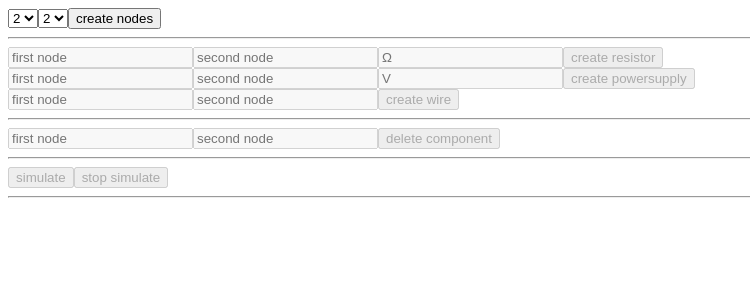
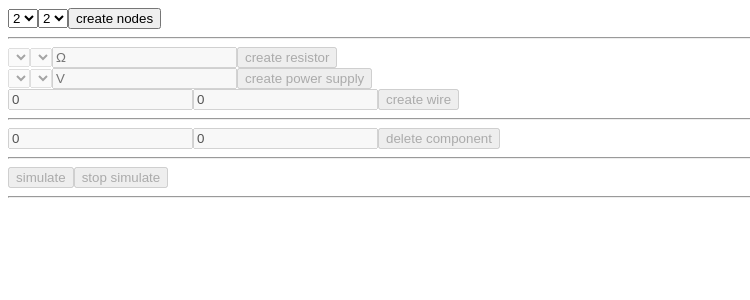
Before and after one commit to condrint/Circuit-Simulator, a React (Create React App) app in the folder react_client/: page / in a window 1280 px wide. Shown: the top 300 px of the page, without its empty margins (0-750 px from the left). Built offline with nearby package versions, Linux system fonts and the light colour scheme.

Commit message:
worked on resistor/powersupply input set up

```diff
--- a/react_client/src/App.js
+++ b/react_client/src/App.js
@@ -1,5 +1,6 @@
 import React, { Component } from 'react';
 const axios = require('axios');
+const { NodeInput } = require('./nodeinput')
 
 class App extends Component {
   constructor(){
@@ -8,29 +9,36 @@ class App extends Component {
       nodesCreated: false,
       simulating: false,
       ableToStopSimulating: false,
+      numberOfNodes: '',
+
       resistorInputValue: '',
-      resistorNode1InputValue: '',
-      resistorNode2InputValue: '',
+      resistorNode1InputValue: '0',
+      resistorNode2InputValue: '0',
+
       powerSupplyInputValue: '',
-      powerSupplyNode1InputValue: '',
-      powerSupplyNode2InputValue: '',
-      wireNode1InputValue: '',
-      wireNode2InputValue: '',
-      deleteNode1InputValue: '',
-      deleteNode2InputValue: '',
+      powerSupplyNode1InputValue: '0',
+      powerSupplyNode2InputValue: '0',
+
+      wireNode1InputValue: '0',
+      wireNode2InputValue: '0',
+
+      deleteNode1InputValue: '0',
+      deleteNode2InputValue: '0',
+
       nodeDimensions: [],
-      rowsOfNodesInput: '',
-      colOfNodesInput: '',
-      sessionID: '',
+      rowsOfNodesInput: '2', //default value for the drop down list
+      colOfNodesInput: '2',
+
       edges: []
     }
+
     this.handleNodeSubmit = this.handleNodeSubmit.bind(this);
     this.handleResistorSubmit = this.handleResistorSubmit.bind(this);
     this.handlePowerSupplySubmit = this.handlePowerSupplySubmit.bind(this);
     this.handleWireSubmit = this.handleWireSubmit.bind(this);
-
     this.handleDeleteEdgesSubmit = this.handleDeleteEdgesSubmit.bind(this);
     this.handleResistorInputChange = this.handleResistorInputChange.bind(this);
+    this.handleResistorNode1InputChange = this.handleResistorNode1InputChange.bind(this);
     this.handleResistorNode2InputChange = this.handleResistorNode2InputChange.bind(this);
     this.handlePowerSupplyInputChange = this.handlePowerSupplyInputChange.bind(this);
     this.handlePowerSupplyNode1InputChange = this.handlePowerSupplyNode1InputChange.bind(this);
@@ -41,26 +49,112 @@ class App extends Component {
     this.handleDeleteNode2InputChange = this.handleDeleteNode2InputChange.bind(this);
     this.handleRowChange = this.handleRowChange.bind(this);
     this.handleColChange = this.handleColChange.bind(this);
-
     this.simulate = this.simulate.bind(this);
+    this.checkIfEdgeExists = this.checkIfEdgeExists.bind(this);
   }
 
   //handle submits
   handleNodeSubmit(e){
+    e.preventDefault();
+    this.setState({
+      nodeDimensions: [this.state.rowsOfNodesInput, this.state.colOfNodesInput],
+      numberOfNodes: parseInt(this.state.rowsOfNodesInput, 10) * parseInt(this.state.colOfNodesInput, 10),
+      nodesCreated: true,
+      rowOfNodesInput: '',
+      colOfNodesInput: ''
+    })
+  }
 
+  checkIfEdgeExists(node1, node2){
+    for (let edge of this.state.edges){
+      if((edge[1] === node1 && edge[2] === node2) || (edge[1] === node2 && edge[2] === node1)){
+        return true;
+      }
+    }
+    return false;
   }
 
   handleResistorSubmit(e){
+    e.preventDefault();
+    let resistorValue = this.state.resistorInputValue;
+    let node1 = this.state.resistorNode1InputValue;
+    let node2 = this.state.resistorNode2InputValue;
 
+    if (this.checkIfEdgeExists(node1, node2)){
+      alert('Component already exists between ' + node1 + ' and ' + node2 + '.');
+      return;
+    }
+    if(!(resistorValue && (node1 || node1 === '0') && (node2 || node2 === '0'))){
+      alert('Fields must not be empty.');
+      return;
+    }
+    if (isNaN(resistorValue)){
+      alert('Resistor value must be a valid integer.');
+      return;
+    }
+    if (resistorValue === '0'){
+      alert('Resistor value must not be zero.');
+      return;
+    }
+    if (node1 === node2){
+      alert('Cannot connect a node to itself.');
+      return;
+    }
+
+    let curEdges = this.state.edges;
+    curEdges.push('R' + node1 + node2 + resistorValue)
+    this.setState({
+      edges: curEdges,
+      resistorInputValue: '',
+      resistorNode1InputValue: 0,
+      resistorNode2InputValue: 0
+    })
+    alert('Added component.');
+    return;
   }
+
   handlePowerSupplySubmit(e){
+    e.preventDefault();
+    let voltsValue = this.state.powerSupplyInputValue;
+    let node1 = this.state.powerSupplyNode1InputValue;
+    let node2 = this.state.powerSupplyNode2InputValue;
 
+    if (this.checkIfEdgeExists(node1, node2)){
+      alert('Component already exists between ' + node1 + ' and ' + node2 + '.');
+      return;
+    }
+    if(!(voltsValue && (node1 || node1 === '0') && (node2 || node2 === '0'))){
+      alert('Fields must not be empty');
+      return;
+    }
+    if (isNaN(voltsValue)){
+      alert('Resistor value must be a valid integer');
+      return;
+    }
+    if (voltsValue === '0'){
+      alert('Resistor value must not be zero');
+      return;
+    }
+    if (node1 === node2){
+      alert('Cannot connect a node to itself.');
+      return;
+    }
+    let curEdges = this.state.edges;
+    curEdges.push('P' + node1 + node2 + voltsValue)
+    this.setState({
+      edges: curEdges,
+      powerSupplyInputValue: '',
+      powerSupplyNode1InputValue: 0,
+      powerSupplyNode2InputValue: 0
+    })
+    alert('Added component.');
+    return;
   }
   handleWireSubmit(e){
-
+    e.preventDefault();
   }
   handleDeleteEdgesSubmit(e){
-
+    e.preventDefault();
   }
 
   //handle input changes
@@ -86,11 +180,12 @@ class App extends Component {
   }
 
   render() {
+    let edges = this.state.edges;
     return (
       <div className="App">
         <div id="inputContainer">
             <form onSubmit={this.handleNodeSubmit} id="nodeForm">
-              <select name="rowlist" form="nodeForm" value={this.state.rowsOfNodes} onChange={this.handleRowChange} disabled={this.state.nodesCreated}>
+              <select name="rowlist" form="nodeForm" value={this.state.rowsOfNodesInput} onChange={this.handleRowChange} disabled={this.state.nodesCreated}>
                 <option value="2">2</option>
                 <option value="3">3</option>
                 <option value="4">4</option>
@@ -99,7 +194,7 @@ class App extends Component {
                 <option value="7">7</option>
                 <option value="8">8</option>
               </select>
-              <select name="collist" form="nodeForm" value={this.state.colOfNodes} onChange={this.handleColChange} disabled={this.state.nodesCreated}>
+              <select name="collist" form="nodeForm" value={this.state.colOfNodesInput} onChange={this.handleColChange} disabled={this.state.nodesCreated}>
                 <option value="2">2</option>
                 <option value="3">3</option>
                 <option value="4">4</option>
@@ -108,30 +203,23 @@ class App extends Component {
                 <option value="7">7</option>
                 <option value="8">8</option>
               </select>
-              <input className="button" id="AddInput" type="submit" value="create nodes"/>
+              <input className="button" id="AddInput" type="submit" value="create nodes" disabled={this.state.nodesCreated}/>
             </form>
             <hr/>
-            <form onSubmit={this.handleResistorSubmit}>
-              <input className="textInput" type="text" name="firstNodeResistorValue" placeholder="first node" value={this.state.resistorNode1InputValue} onChange={this.handleResistorNode1InputChange} disabled={!this.state.nodesCreated || this.state.simulating}/>
-              <input className="textInput" type="text" name="secondNodeResistorValue" placeholder="second node" value={this.state.resistorNode2InputValue} onChange={this.handleResistorNode2InputChange} disabled={!this.state.nodesCreated || this.state.simulating}/>
-              <input className="textInput" type="text" name="resistorValue" placeholder="Ω" value={this.state.resistorInputValue} onChange={this.handleResistorInputChange} disabled={!this.state.nodesCreated || this.state.simulating}/>
-              <input className="button" type="submit" value="create resistor" disabled={!this.state.nodesCreated}/>
-            </form>
-            <form onSubmit={this.handlePowerSupplySubmit} disabled={this.state.nodesCreated}>
-              <input className="textInput" type="text" name="firstNodePowerSupplyValue" placeholder="first node" value={this.state.powerSupplyNode1InputValue} onChange={this.handlePowerSupplyNode1InputChange} disabled={!this.state.nodesCreated || this.state.simulating}/>
-              <input className="textInput" type="text" name="secondNodePowerSupplyValue" placeholder="second node" value={this.state.powerSupplyNode2InputValue} onChange={this.handlePowerSupplyNode2InputChange} disabled={!this.state.nodesCreated || this.state.simulating}/>
-              <input className="textInput" type="text" name="powerSupplyValue" placeholder="V" value={this.state.powerSupplyInputValue} onChange={this.handlePowerSupplyInputChange} disabled={!this.state.nodesCreated || this.state.simulating}/>
-              <input className="button" type="submit" value="create powersupply" disabled={!this.state.nodesCreated || this.state.simulating}/>
-            </form>
+
+            <NodeInput nodesNumber={this.state.numberOfNodes} handleSubmit={this.handleResistorSubmit} type="resistor" placeholder="Ω" Node1InputValue={this.state.resistorNode1InputValue} Node2InputValue={this.state.resistorNode2InputValue} nodesCreated={this.state.nodesCreated} simulating={this.state.simulating} handleNode1InputChange={this.handleResistorNode1InputChange} handleNode2InputChange={this.handleResistorNode2InputChange} InputValue={this.state.resistorInputValue} handleInputChange={this.handleResistorInputChange}/>
+            <NodeInput nodesNumber={this.state.numberOfNodes} handleSubmit={this.handlePowerSupplySubmit} type="power supply" placeholder="V" Node1InputValue={this.state.powerSupplyNode1InputValue} Node2InputValue={this.state.powerSupplyNode2InputValue} nodesCreated={this.state.nodesCreated} simulating={this.state.simulating} handleNode1InputChange={this.handlePowerSupplyNode1InputChange} handleNode2InputChange={this.handlePowerSupplyNode2InputChange} InputValue={this.state.powerSupplyInputValue} handleInputChange={this.handlePowerSupplyInputChange}/>
+
+
             <form onSubmit={this.handleWireSubmit} disabled={this.state.nodesCreated}>
-              <input className="textInput" type="text" name="firstNodeWireValue" placeholder="first node" value={this.state.wireNode1InputValue} onChange={this.handleWireNode1InputChange} disabled={!this.state.nodesCreated || this.state.simulating}/>
-              <input className="textInput" type="text" name="secondNodeWireValue" placeholder="second node" value={this.state.wireNode2InputValue} onChange={this.handleWireNode2InputChange} disabled={!this.state.nodesCreated || this.state.simulating}/>
+              <input className="nodeInput" type="text" name="firstNodeWireValue" placeholder="first node" value={this.state.wireNode1InputValue} onChange={this.handleWireNode1InputChange} disabled={!this.state.nodesCreated || this.state.simulating}/>
+              <input className="nodeInput" type="text" name="secondNodeWireValue" placeholder="second node" value={this.state.wireNode2InputValue} onChange={this.handleWireNode2InputChange} disabled={!this.state.nodesCreated || this.state.simulating}/>
               <input className="button" type="submit" value="create wire" disabled={!this.state.nodesCreated || this.state.simulating}/>
             </form>
             <hr/>
             <form onSubmit={this.handleDeleteEdgeSubmit} disabled={this.state.nodesCreated}>
-              <input className="textInput" type="text" name="firstNodeValue" placeholder="first node" value={this.state.deleteNode1InputValue} onChange={this.handleDeleteNode1InputChange} disabled={!this.state.nodesCreated || this.state.simulating}/>
-              <input className="textInput" type="text" name="secondNodeValue" placeholder="second node" value={this.state.deleteNode2InputValue} onChange={this.handleDeleteNode2InputChange} disabled={!this.state.nodesCreated || this.state.simulating}/>
+              <input className="nodeInput" type="text" name="firstNodeValue" placeholder="first node" value={this.state.deleteNode1InputValue} onChange={this.handleDeleteNode1InputChange} disabled={!this.state.nodesCreated || this.state.simulating}/>
+              <input className="nodeInput" type="text" name="secondNodeValue" placeholder="second node" value={this.state.deleteNode2InputValue} onChange={this.handleDeleteNode2InputChange} disabled={!this.state.nodesCreated || this.state.simulating}/>
               <input className="button" type="submit" value="delete component" disabled={!this.state.nodesCreated || this.state.simulating}/>
             </form>
             <hr/>
@@ -139,7 +227,7 @@ class App extends Component {
             <button type="button" onClick={this.simulate} disabled={!this.state.ableToStopSimulating}>stop simulate</button>
             <hr/>
         </div>
-        <div>{this.state.edges}</div>
+        <div>{edges}</div>
       </div>
     );
   }
--- /dev/null
+++ b/react_client/src/nodeinput.js
@@ -0,0 +1,28 @@
+import React, { Component } from 'react';
+
+class NodeInput extends Component{
+    constructor(props){
+        super(props)
+    }
+    render(){
+        let nodes = []
+        for (let i = 0; i < this.props.nodesNumber; i++){
+            let node = 'Node ' + i.toString();
+            nodes.push(node);
+        }
+        return(
+        <form onSubmit={this.props.handleSubmit}>
+            <select className="nodeInput" type="text" name={"firstNode" + this.props.type + "Value"} placeholder="first node" value={this.props.Node1InputValue} onChange={this.props.handleNode1InputChange} disabled={!this.props.nodesCreated || this.props.simulating}>
+                { this.props.nodesNumber && nodes.map((item, index) => <option value={index.toString()} key={index}> {item} </option>) }
+            </select>
+            <select className="nodeInput" type="text" name={"secondNode" + this.props.type + "Value"} placeholder="second node" value={this.props.Node2InputValue} onChange={this.props.handleNode2InputChange} disabled={!this.props.nodesCreated || this.props.simulating}>
+              { this.props.nodesNumber && nodes.map((item, index) => <option value={index.toString()} key={index}> {item} </option>) }
+            </select>
+            <input className="textInput" type="text"  placeholder={this.props.placeholder} value={this.props.InputValue} onChange={this.props.handleInputChange} disabled={!this.props.nodesCreated || this.props.simulating}/>
+            <input className="button" type="submit" value={"create " + this.props.type} disabled={!this.props.nodesCreated || this.props.simulating}/>
+        </form>
+        )
+    }
+}
+
+export {NodeInput};
```
